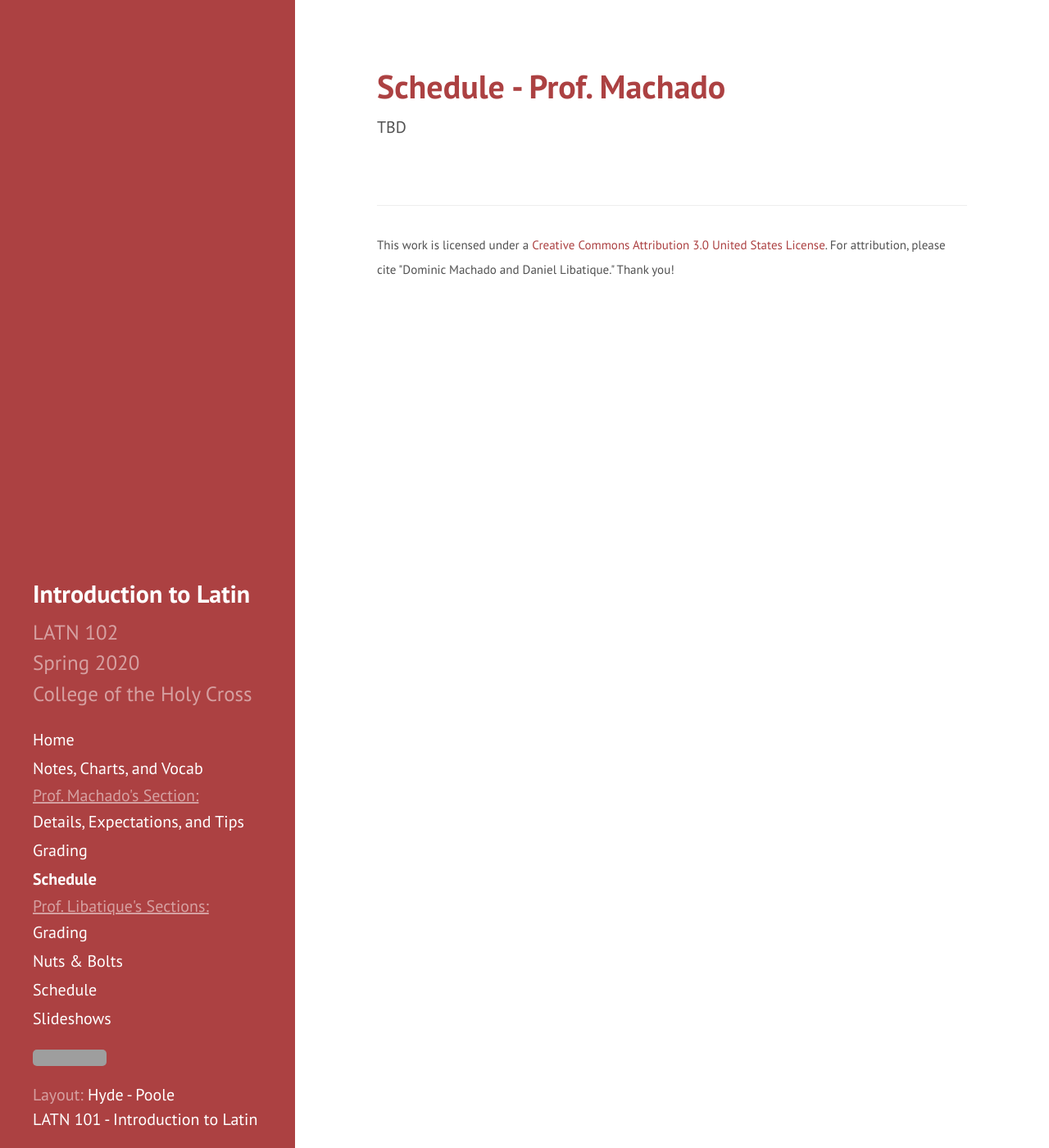
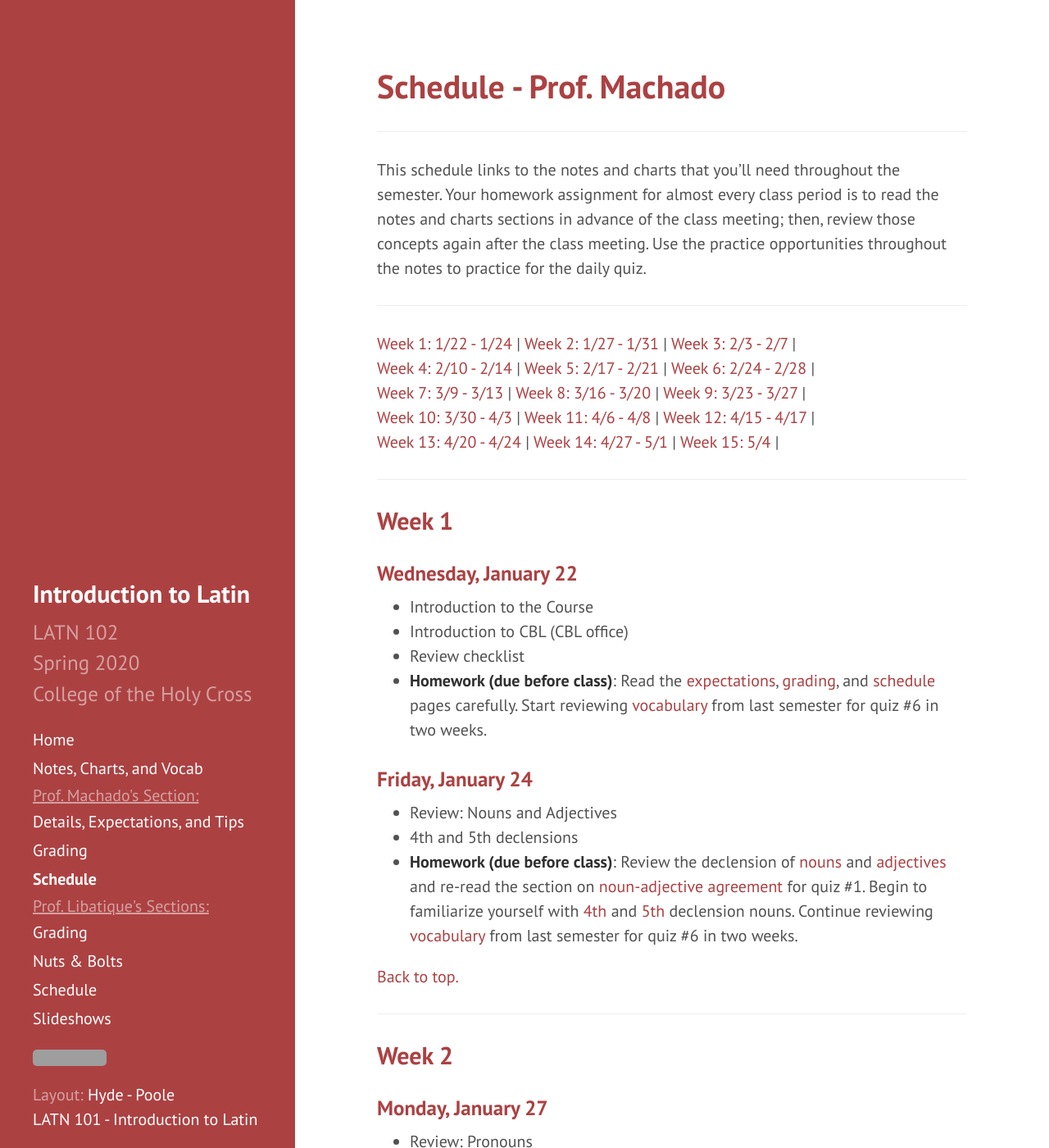
Before and after one commit to DLibatique/LATN102-S20, a Jekyll site: the page built from _pages/schedule-DM.md, in a window 1280 px wide and 1400 px high. Shown: the whole window at 82% size. Built offline with Jekyll 4.4.1, drawn with Linux system fonts in a browser that asks for light colours; some of the changed text lies outside the part shown; grey boxes are pictures that could not be loaded.

Commit message:
added first part of schedule

```diff
--- a/_pages/schedule-DM.md
+++ b/_pages/schedule-DM.md
@@ -6,4 +6,70 @@ short_title: Schedule
 permalink: schedule-DM
 ---
 
-TBD
+***
+
+This schedule links to the notes and charts that you'll need throughout the semester. Your homework assignment for almost every class period is to read the notes and charts sections in advance of the class meeting; then, review those concepts again after the class meeting. Use the practice opportunities throughout the notes to practice for the daily quiz.
+
+***
+
+[Week 1: 1/22 - 1/24](#week-1) \| [Week 2: 1/27 - 1/31](#week-2) \| [Week 3: 2/3 - 2/7](#week-3) \|
+[Week 4: 2/10 - 2/14](#week-4) \| [Week 5: 2/17 - 2/21](#week-5) \| [Week 6: 2/24 - 2/28](#week-6) \|
+[Week 7: 3/9 - 3/13](#week-7) \| [Week 8: 3/16 - 3/20](#week-8) \| [Week 9: 3/23 - 3/27](#week-9) \|
+[Week 10: 3/30 - 4/3](#week-10) \| [Week 11: 4/6 - 4/8](#week-11) \| [Week 12: 4/15 - 4/17](#week-12) \|
+[Week 13: 4/20 - 4/24](#week-13) \| [Week 14: 4/27 - 5/1](#week-14) \|
+[Week 15: 5/4](#week-15) \|
+
+***
+
+## Week 1
+
+### Wednesday, January 22
+- Introduction to the Course
+- Introduction to CBL (CBL office)
+- Review checklist
+- **Homework (due before class)**: Read the [expectations](https://libatique.info/LATN102-S20/details-expectations-tips-DM), [grading](https://libatique.info/LATN102-S20/grading-DM), and [schedule](https://libatique.info/LATN102-S20/schedule-DM) pages carefully. Start reviewing [vocabulary](https://libatique.info/LATN102-S20/vocab/master-LATN101/) from last semester for quiz #6 in two weeks.
+
+### Friday, January 24
+- Review: Nouns and Adjectives
+- 4th and 5th declensions
+- **Homework (due before class)**: Review the declension of [nouns](https://libatique.info/LATN102-S20/charts/0-noun-master/) and [adjectives](https://libatique.info/LATN102-S20/charts/0-adj-master/) and re-read the section on [noun-adjective agreement](https://libatique.info/LATN101-F19/notes/1-nouns-adjs/) for quiz #1. Begin to familiarize yourself with [4th](https://libatique.info/LATN102-S20/charts/0-noun-master/#fourth-declension-masculinefeminine) and [5th](https://libatique.info/LATN102-S20/charts/0-noun-master/#fifth-declension-masculinefeminine) declension nouns. Continue reviewing [vocabulary](https://libatique.info/LATN102-S20/vocab/master-LATN101/) from last semester for quiz #6 in two weeks.
+
+[Back to top.](#top)
+
+***
+
+## Week 2
+
+### Monday, January 27
+- Review: Pronouns
+- CBL Prep
+- **Homework (due before class)**: Review the declension of [pronouns](https://libatique.info/LATN102-S20/charts/0-pronoun-master/) as well as the 4th and 5th declensions for quiz #2. Continue reviewing [vocabulary](https://libatique.info/LATN102-S20/vocab/master-LATN101/) from last semester for quiz #6 next week.
+
+### Wednesday, January 29
+- Review: Verbs (1st and 2nd person)
+- CBL Prep
+- **Homework (due before class)**:
+Review the conjugation of [verbs](https://libatique.info/LATN102-S20/charts/0-verb-master/) for quiz #3. Begin to familiarize yourself with 1st and 2nd person endings as well. Continue reviewing [vocabulary](https://libatique.info/LATN102-S20/vocab/master-LATN101/) from last semester for quiz #6 next week.
+
+### Friday, January 31
+- Review: Irregular Verbs
+- CBL Prep (**share w/me at end of class**)
+- **Homework (due before class)**:
+Review the conjugation of [irregular verbs](https://libatique.info/LATN102-S20/charts/0-irreg-verb-master/) for quiz #4. Continue reviewing [vocabulary](https://libatique.info/LATN102-S20/vocab/master-LATN101/) from last semester for quiz #6 next week.
+
+## Week 3
+
+### Monday, February 3
+- Participles
+- **Homework (due before class)**:  Read the section on participles in preparation for quiz #5. Continue reviewing [vocabulary](https://libatique.info/LATN102-S20/vocab/master-LATN101/) from last semester for quiz #6. **Translation #1 due**.
+
+### Wednesday, February 5
+- Morphology of Participles
+- Composition Workshop
+- **Homework (due before class)**:
+Study [vocabulary](https://libatique.info/LATN102-S20/vocab/master-LATN101/) from last semester for quiz #6. Begin working on composition for the workshop.
+
+### Friday, February 7
+- Participles
+- **Homework (due before class)**:
+Review the morphology of participles for quiz #7. **Composition #2 due**.
```
